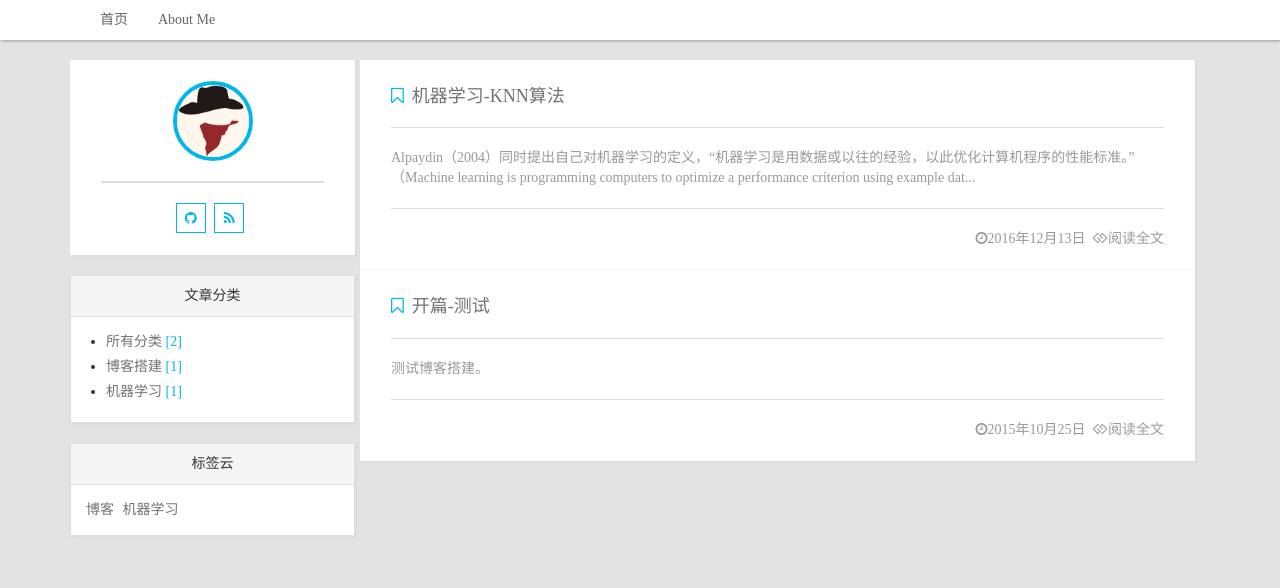
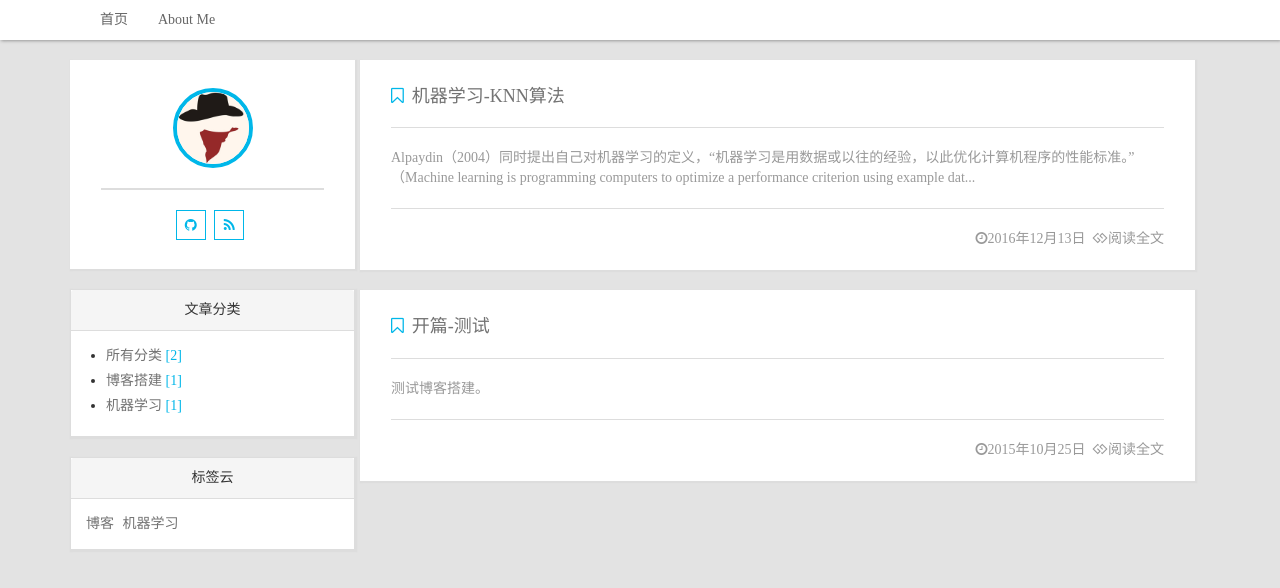
Before and after one commit to HengGeneral/HengGeneral.github.io, a Jekyll site: the page built from index.html, in a window 1280 px wide. Shown: the top 588 px of the page. Built offline with Jekyll 4.4.1, drawn with Linux system fonts in a browser that asks for light colours; nearby versions of some CDN libraries; the list of posts is cut into pages by our own code; comment, search, counter and statistics services are not loaded.

Commit message:
调整样式

```diff
--- a/_includes/author.html
+++ b/_includes/author.html
@@ -1,4 +1,4 @@
-<div class="panel panel-pithy author">
+<div class="panel panel-pithy author" style="padding-bottom: 27px;padding-top: 27px;">
     <div class="panel-heading avastar">
         <img src="{{ site.baseurl}}/assets/images/avatar.jpg" alt="Heng Li"/>
     </div>
--- a/_includes/posts.html
+++ b/_includes/posts.html
@@ -1,5 +1,5 @@
 <!-- 文章列表展示 -->
-<div class="panel panel-pithy posts" style="margin-bottom: 0px;">
+<div class="panel panel-pithy posts">
     <div class="panel-heading">
       <h3 class="title">
         <a href="{{ post.url | prepend: site.baseurl}}"><i class="fa fa-bookmark-o"></i>{{post.title}}</a>
--- a/_layouts/post.html
+++ b/_layouts/post.html
@@ -23,7 +23,7 @@ layout: default
                     </li>
                 </ul>
             </div>
-            <div class="panel-body content" style="margin-bottom: 0px;">
+            <div class="panel-body content">
                 {{content}}
             </div>
         </div>
```
